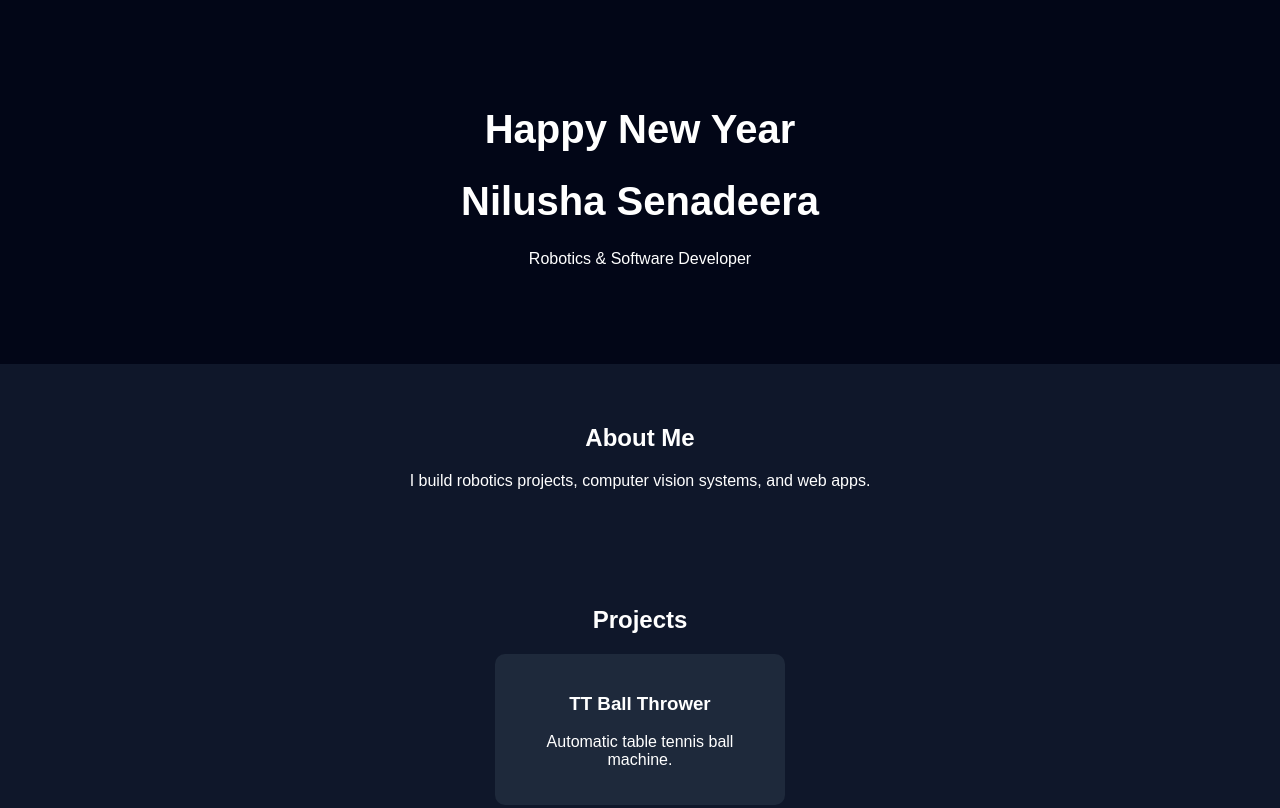
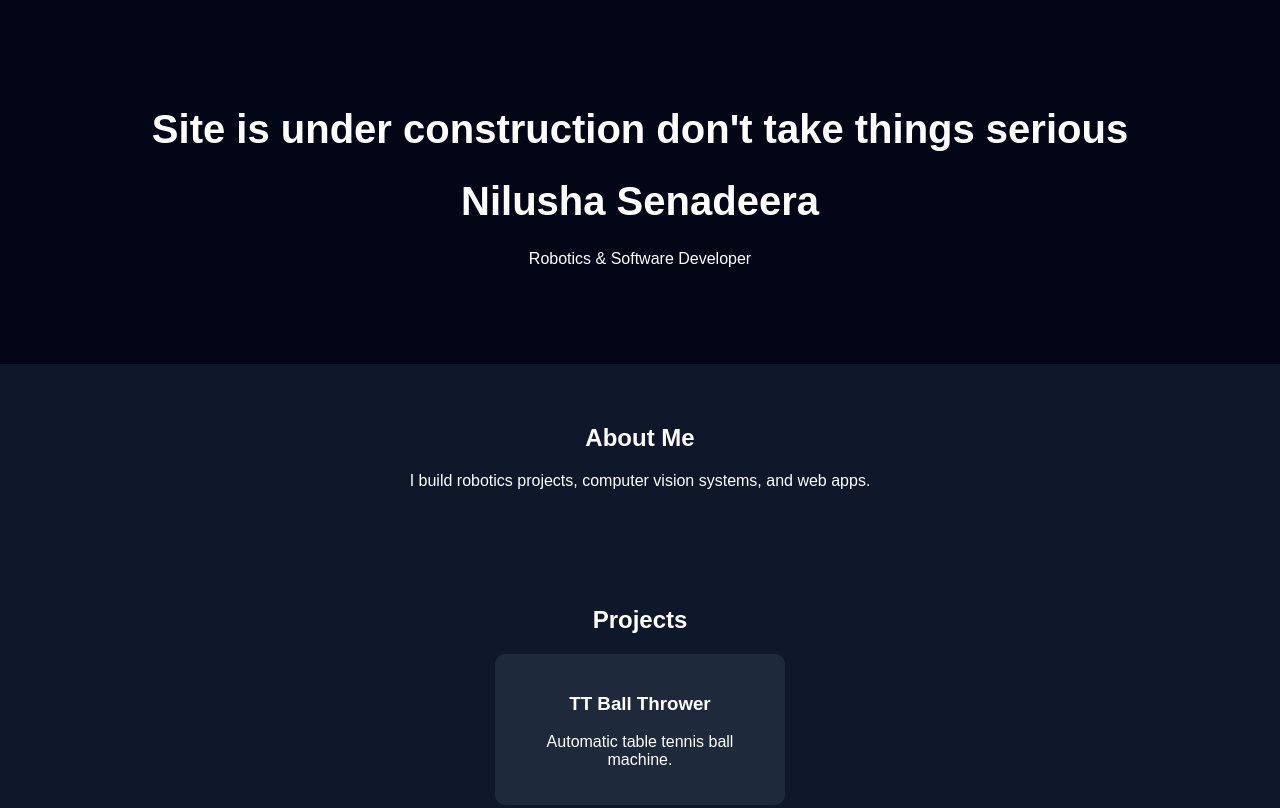
Before and after one commit to Nilusha01/Nilusha01.github.io, a plain HTML site: page index.html in a window 1280 px wide. Shown: the top 808 px of the page. Drawn offline with Linux system fonts and the light colour scheme.

Commit message:
describe what you changed

```diff
--- a/index.html
+++ b/index.html
@@ -9,7 +9,7 @@
 <body>
 
   <header>
-    <h1>Happy New Year</h1>
+    <h1>Site is under construction don't take things serious</h1>
     <h1>Nilusha Senadeera</h1>
     <p>Robotics & Software Developer</p>
   </header>
```
